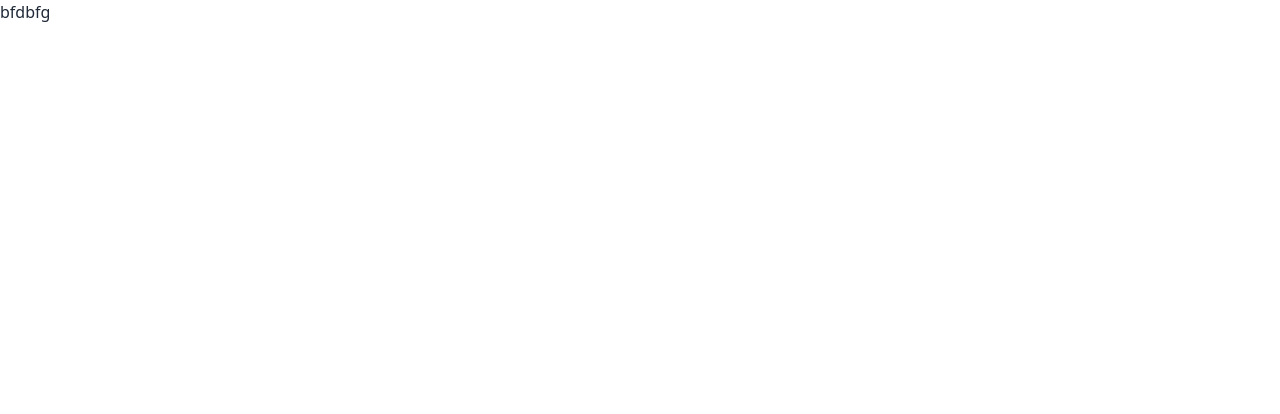
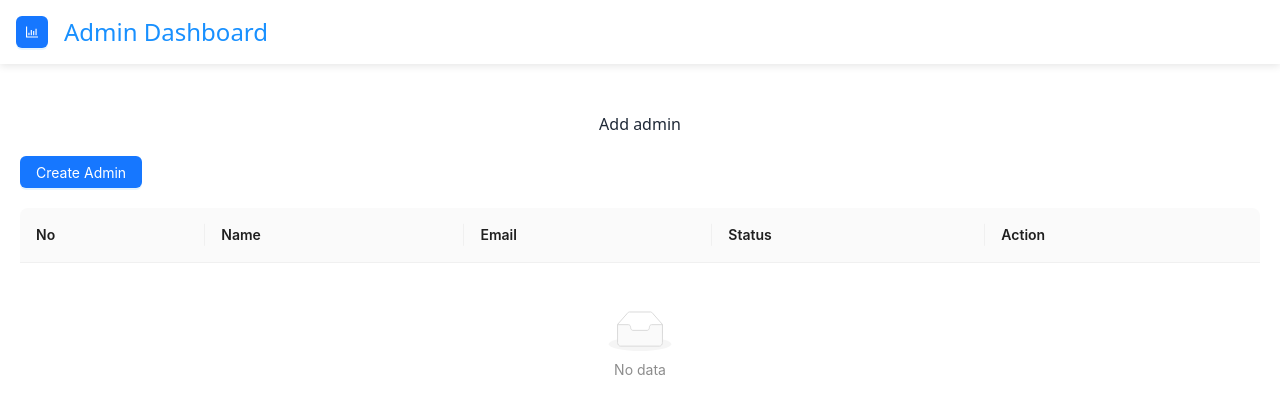
Before and after one commit to Haseebismail703/PakistanLocationApi, a React (Vite) app: page /admin/manage-admin in a window 1280 px wide. Shown: the top 414 px of the page. Built offline with nearby package versions, Linux system fonts and the light colour scheme.

Commit message:
page added Manage admin

```diff
--- a/package.json
+++ b/package.json
@@ -10,8 +10,10 @@
     "preview": "vite preview"
   },
   "dependencies": {
+    "antd": "^5.24.1",
     "react": "^19.0.0",
     "react-dom": "^19.0.0",
+    "react-icons": "^5.4.0",
     "react-router-dom": "^7.1.5"
   },
   "devDependencies": {
--- /dev/null
+++ b/src/Component/AdminCom/AdminNavbar.jsx
@@ -0,0 +1,76 @@
+import React, { useState } from 'react';
+import { Layout, Menu, Drawer, Button } from 'antd';
+import { FormOutlined, BarChartOutlined, DashboardOutlined, UserAddOutlined, EditOutlined ,LogoutOutlined} from '@ant-design/icons';
+import { Link ,useNavigate} from 'react-router-dom';
+const { Header } = Layout;
+function Admin_nav() {
+  const [drawerVisible, setDrawerVisible] = useState(false);
+  const navigate = useNavigate()
+  const showDrawer = () => {
+    setDrawerVisible(true);
+  };
+
+  const closeDrawer = () => {
+    setDrawerVisible(false);
+  };
+  let logout = () => {
+    localStorage.removeItem('user')
+    navigate('/')
+  }
+
+  const items = [
+    {
+      label: <Link to="/admin/dashboard">Dashboard</Link>,
+      key: 'Dashboard',
+      icon: <DashboardOutlined />,
+    },
+    {
+      label: <Link to="/admin/manage-admin">Manage Admin</Link>,
+      key: 'Manage Admin',
+      icon: <FormOutlined />,
+    },
+  ];
+  return (
+    <div>
+      <Header style={{ backgroundColor: '#ffffff', padding: '0 16px', boxShadow: '0 2px 8px rgba(0, 0, 0, 0.1)', position: 'fixed', zIndex: 1, width: '100%' }}>
+        <div style={{ display: 'flex', alignItems: 'center' }}>
+          <Button
+            type="primary"
+            onClick={showDrawer}
+            icon={<BarChartOutlined />}
+            style={{ marginRight: '16px' }}
+          />
+          <div style={{ fontSize: '24px', color: '#1890ff' }}>Admin Dashboard</div>
+        </div>
+      </Header>
+
+      <Drawer
+        width={240}
+        title="Menu"
+        placement="left"
+        closable={true}
+        onClose={closeDrawer}
+        open={drawerVisible}
+      >
+        <Menu
+          mode="vertical"
+          items={items}
+        />
+
+        <div style={{ position: 'absolute', bottom: '16px', marginLeft: 40 }}>
+          <Button
+            type="primary"
+            icon={<LogoutOutlined />}
+            style={{ width: '90%', backgroundColor: 'red' }}
+            onClick={logout}
+          >
+            Logout
+          </Button>
+        </div>
+      </Drawer>
+      <div style={{ height: '64px' }} />
+    </div>
+  )
+}
+
+export default Admin_nav
--- a/src/Pages/Admin/ManageAdmin.jsx
+++ b/src/Pages/Admin/ManageAdmin.jsx
@@ -1,9 +1,206 @@
-import React from 'react'
+import React, { useState } from "react";
+import { Button, Modal, Form, Input, Table, Switch, Space, Select } from "antd";
+import AdminNavbar from "../../Component/AdminCom/AdminNavbar";
+const ManageAdmin = () => {
+  const [isModalVisible, setIsModalVisible] = useState(false);
+  const [isUpdateModalVisible, setIsUpdateModalVisible] = useState(false);
+  const [users, setUsers] = useState([]);
+  const [selectedUser, setSelectedUser] = useState(null);
+  const [form] = Form.useForm();
+  const [updateForm] = Form.useForm();
 
-export default function ManageAdmin() {
+  // Open modal for adding user
+  const showModal = () => {
+    setIsModalVisible(true);
+  };
+
+  // Handle form submission for adding user
+  const handleSubmit = (values) => {
+    const newUser = {
+      key: users.length + 1,
+      no: users.length + 1,
+      name: values.name,
+      email: values.email,
+      password: values.password,
+      status: "Active", // Default status
+    };
+    setUsers([...users, newUser]);
+    setIsModalVisible(false);
+    form.resetFields();
+  };
+
+  // Close modal for adding user
+  const handleCancel = () => {
+    setIsModalVisible(false);
+  };
+
+  // Open modal for updating user permissions
+  const showUpdateModal = (user) => {
+    setSelectedUser(user);
+    setIsUpdateModalVisible(true);
+  };
+
+  // Handle form submission for updating permissions
+  const handleUpdateSubmit = (values) => {
+    console.log("Selected Permissions:", values.permissions);
+    setIsUpdateModalVisible(false);
+    updateForm.resetFields();
+  };
+
+  // Close modal for updating permissions
+  const handleUpdateCancel = () => {
+    setIsUpdateModalVisible(false);
+  };
+
+  // Toggle user status
+  const toggleStatus = (key) => {
+    const updatedUsers = users.map((user) =>
+      user.key === key
+        ? { ...user, status: user.status === "Active" ? "Inactive" : "Active" }
+        : user
+    );
+    setUsers(updatedUsers);
+  };
+
+  // Table columns
+  const columns = [
+    {
+      title: "No",
+      dataIndex: "no",
+      key: "no",
+    },
+    {
+      title: "Name",
+      dataIndex: "name",
+      key: "name",
+    },
+    {
+      title: "Email",
+      dataIndex: "email",
+      key: "email",
+    },
+    {
+      title: "Status",
+      dataIndex: "status",
+      key: "status",
+    },
+    {
+      title: "Action",
+      key: "action",
+      render: (_, record) => (
+        <Space>
+          <Switch
+            checked={record.status === "Active"}
+            onChange={() => toggleStatus(record.key)}
+          />
+          <Button type="primary" onClick={() => showUpdateModal(record)}>
+            Update
+          </Button>
+        </Space>
+      ),
+    },
+  ];
+
   return (
-    <div>
-      bfdbfg
-    </div>
-  )
-}
+    <>
+      <AdminNavbar />
+      <br /><br />
+      <center>
+        <h1>Add admin</h1>
+      </center>
+      <div style={{ padding: "20px" }}>
+        {/* Button to open modal for adding user */}
+        <Button type="primary" onClick={showModal}>
+          Create Admin</Button>
+
+        {/* Modal for adding user */}
+        <Modal
+          title="Create admin"
+          open={isModalVisible}
+          onCancel={handleCancel}
+          footer={null}
+        >
+          <Form form={form} onFinish={handleSubmit} layout="vertical">
+
+
+            <Form.Item
+              label="Name"
+              name="name"
+              rules={[{ required: true, message: "Please enter the name" }]}
+            >
+              <Input />
+            </Form.Item>
+            <Form.Item
+              label="Email"
+              name="email"
+              rules={[
+                { required: true, message: "Please enter the email" },
+                { type: "email", message: "Please enter a valid email" },
+              ]}
+            >
+              <Input />
+            </Form.Item>
+            <Form.Item
+              label="Password"
+              name="password"
+              rules={[{ required: true, message: "Please enter the password" }]}
+            >
+              <Input.Password />
+            </Form.Item>
+            <Form.Item>
+              <Button type="primary" htmlType="submit">
+                Submit
+              </Button>
+            </Form.Item>
+
+
+
+          </Form>
+        </Modal>
+
+        {/* Modal for updating user permissions */}
+        <Modal
+          title="Update Permissions"
+          open={isUpdateModalVisible}
+          onCancel={handleUpdateCancel}
+          footer={null}
+        >
+          <Form layout="vertical" form={updateForm} onFinish={handleUpdateSubmit}>
+            <Form.Item
+              name="permissions"
+              label="Permissions"
+              rules={[{ required: true, message: "Please select permissions" }]}
+            >
+              <Select
+                mode="multiple"
+                placeholder="Select permissions"
+                style={{ width: "100%" }}
+              >
+                <Select.Option value="read">Read</Select.Option>
+                <Select.Option value="write">Write</Select.Option>
+                <Select.Option value="delete">Delete</Select.Option>
+                <Select.Option value="update">Update</Select.Option>
+              </Select>
+            </Form.Item>
+            <Form.Item>
+              <Button type="primary" htmlType="submit">
+                Update
+              </Button>
+            </Form.Item>
+          </Form>
+        </Modal>
+
+        {/* Table to display users */}
+        <Table
+          columns={columns}
+          dataSource={users}
+          pagination={{ pageSize: 5 }}
+          style={{ marginTop: "20px" }}
+          scroll={{ x: true }} // Make table responsive
+        />
+      </div>
+    </>
+  );
+};
+
+export default ManageAdmin;
--- a/tailwind.config.js
+++ b/tailwind.config.js
@@ -8,6 +8,6 @@ export default {
   },
   plugins: [require("daisyui")],
   daisyui: {
-    themes: ["light","dark"],
+    themes: ["light"],
   },
 }
```
Also changed, not shown: 1 other file (tests, documents, lock files or other folders).
